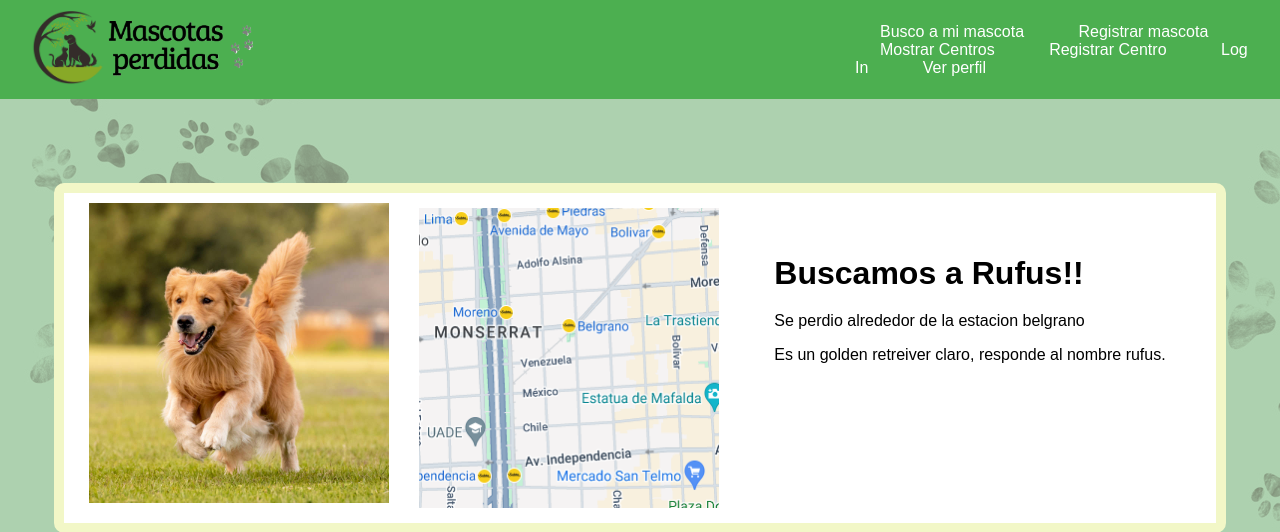
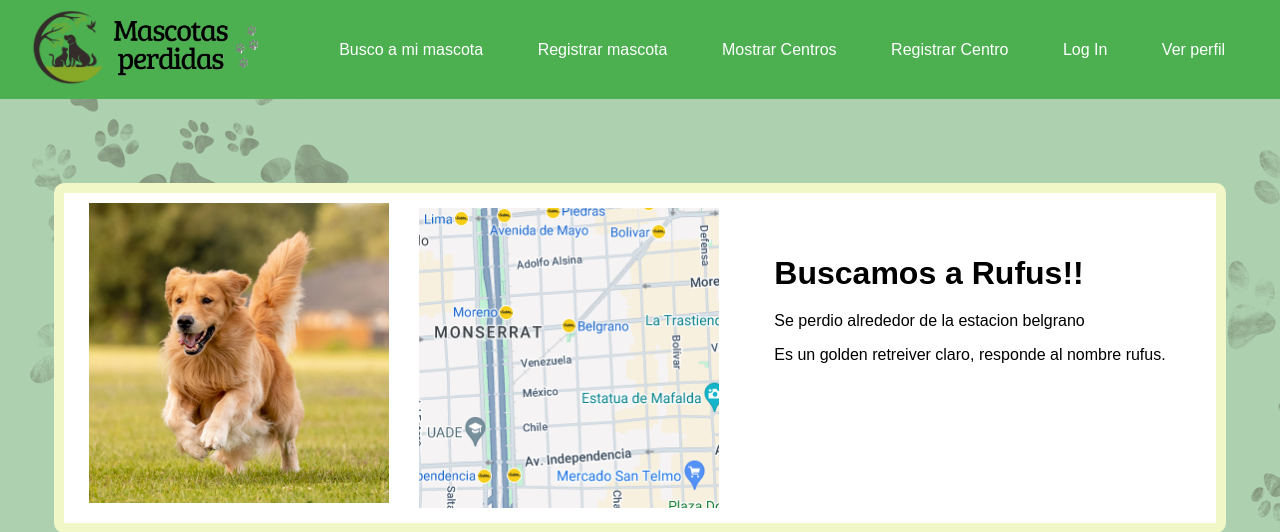
Before and after one commit to TomasPlaHozikian/TP-Mascotas-Perdidas, a Flask app: page / in a window 1280 px wide. Shown: the top 532 px of the page. Run offline with Flask 3, Linux system fonts and the light colour scheme; some libraries are stand-ins or nearby versions.

Commit message:
correccion margen imagen

```diff
--- a/Front End/static/css/styles.css
+++ b/Front End/static/css/styles.css
@@ -23,7 +23,7 @@ header{
 {
     max-width: 150px;
     height: auto;
-    margin-right: 600px;
+    margin-right: 50px;
 }
 
 .Button{
```
